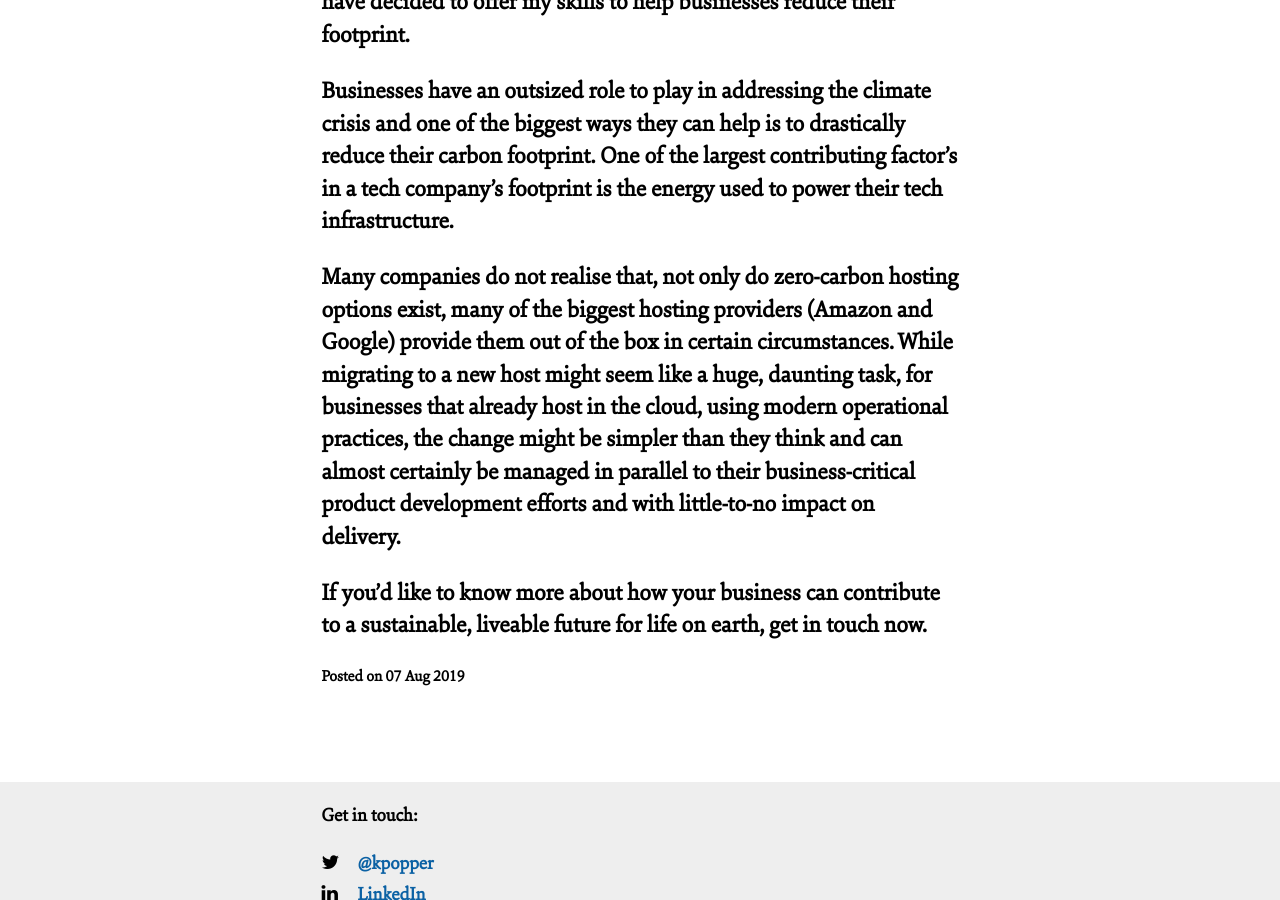
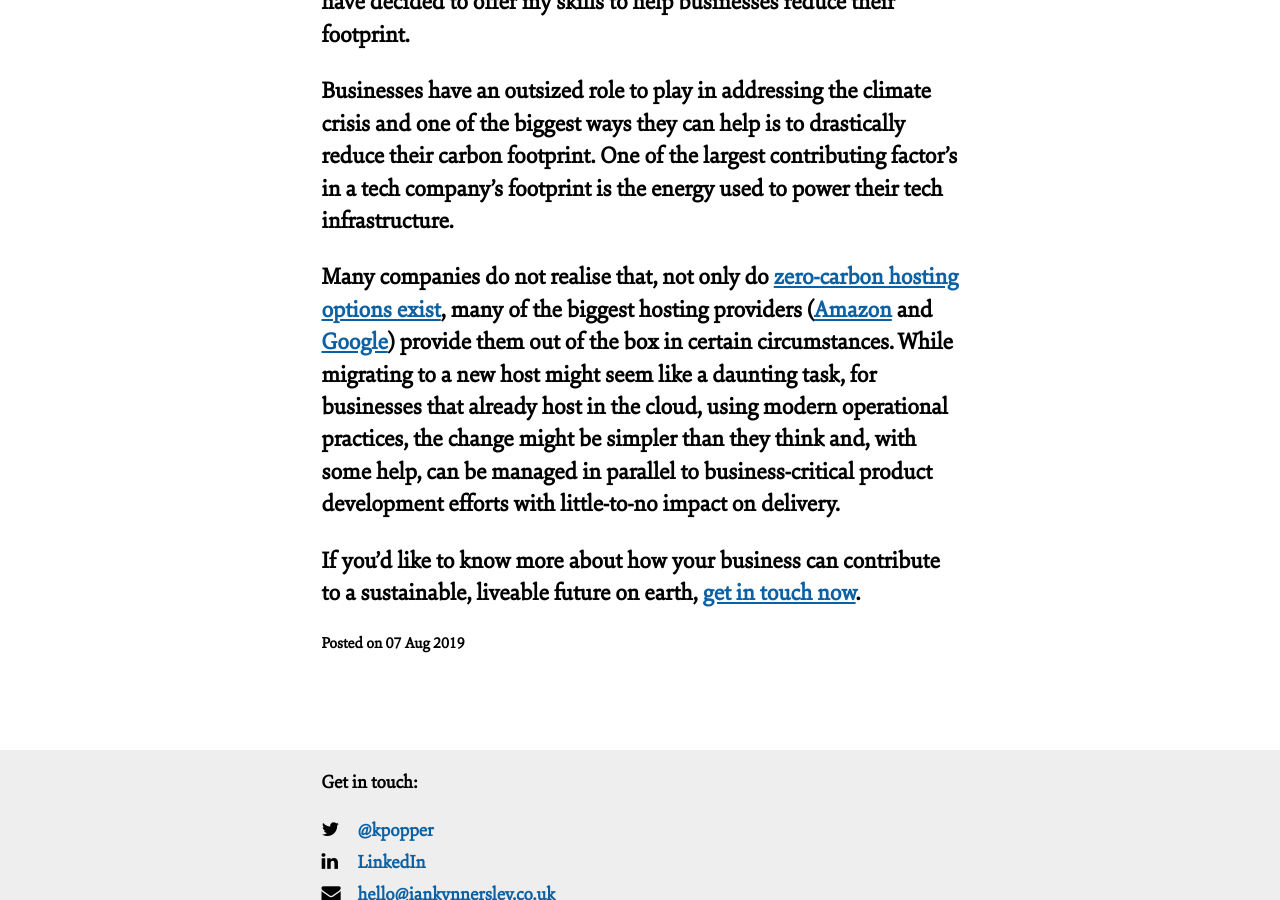
Before and after one commit to kpopper/iankynnersley.co.uk, a Jekyll site: the page built from _posts/2019-08-07-go-green-radically-reduce-your-businesss-impact.md, in a window 1280 px wide and 900 px high, scrolled down 761 px. Built offline with Jekyll 4.4.1, drawn with Linux system fonts in a browser that asks for light colours; nearby versions of some CDN libraries.

Commit message:
Update Blog “2019-08-07-go-green-radically-reduce-your-businesss-impact”

```diff
--- a/_posts/2019-08-07-go-green-radically-reduce-your-businesss-impact.md
+++ b/_posts/2019-08-07-go-green-radically-reduce-your-businesss-impact.md
@@ -13,6 +13,6 @@ Inspired by the [many](https://climateaction.tech/) [people](https://twitter.com
 
 Businesses have an outsized role to play in addressing the climate crisis and one of the biggest ways they can help is to drastically reduce their carbon footprint. One of the largest contributing factor's in a tech company's footprint is the energy used to power their tech infrastructure.
 
-Many companies do not realise that, not only do zero-carbon hosting options exist, many of the biggest hosting providers (Amazon and Google) provide them out of the box in certain circumstances. While migrating to a new host might seem like a huge, daunting task, for businesses that already host in the cloud, using modern operational practices, the change might be simpler than they think and can almost certainly be managed in parallel to their business-critical product development efforts and with little-to-no impact on delivery.
+Many companies do not realise that, not only do [zero-carbon hosting options exist](https://www.thegreenwebfoundation.org/directory/), many of the biggest hosting providers ([Amazon](https://aws.amazon.com/about-aws/sustainability/) and [Google](https://cloud.google.com/sustainability/)) provide them out of the box in certain circumstances. While migrating to a new host might seem like a daunting task, for businesses that already host in the cloud, using modern operational practices, the change might be simpler than they think and, with some help, can be managed in parallel to business-critical product development efforts with little-to-no impact on delivery.
 
-If you'd like to know more about how your business can contribute to a sustainable, liveable future for life on earth, get in touch now.
+If you'd like to know more about how your business can contribute to a sustainable, liveable future on earth, [get in touch now](mailto:hello+blog@iankynnersley.co.uk).
```
